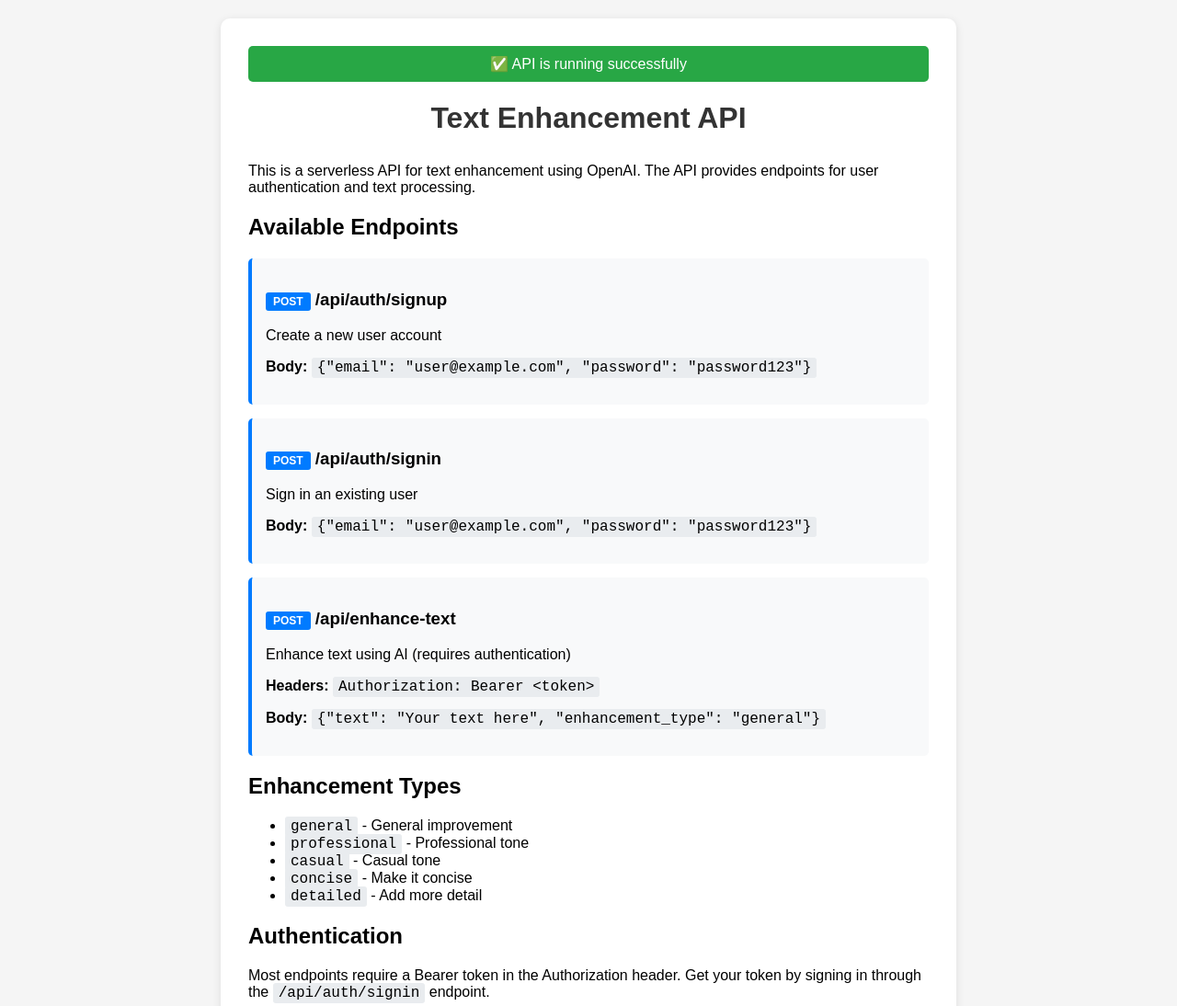
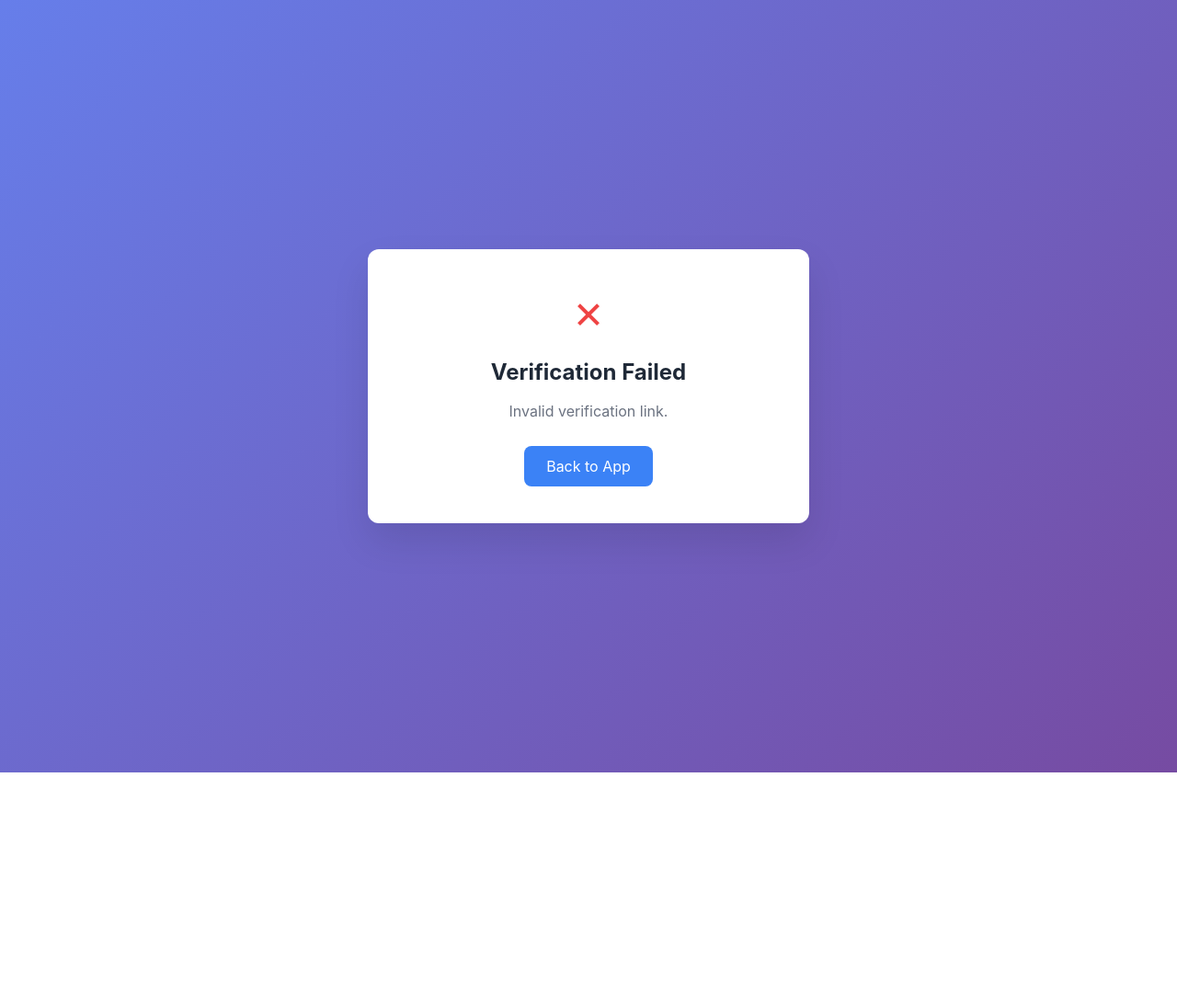
Before and after one commit to Raghunath-Patra/Text-Enhancer-Backend, a website: page public/index.html in a window 1280 px wide. Shown: the top 1094 px of the page at 92% size. After the commit the page ends 840 px from the top, so only its background shows below. Drawn offline with Linux system fonts and the light colour scheme.

Commit message:
email verification

```diff
--- a/public/index.html
+++ b/public/index.html
@@ -3,106 +3,146 @@
 <head>
     <meta charset="UTF-8">
     <meta name="viewport" content="width=device-width, initial-scale=1.0">
-    <title>Text Enhancement API</title>
+    <title>Email Verification - Text Enhancement API</title>
     <style>
         body {
-            font-family: Arial, sans-serif;
-            max-width: 800px;
-            margin: 0 auto;
+            font-family: -apple-system, BlinkMacSystemFont, 'Segoe UI', Roboto, sans-serif;
+            background: linear-gradient(135deg, #667eea 0%, #764ba2 100%);
+            min-height: 100vh;
+            display: flex;
+            align-items: center;
+            justify-content: center;
+            margin: 0;
             padding: 20px;
-            background-color: #f5f5f5;
         }
         .container {
             background: white;
-            padding: 30px;
-            border-radius: 10px;
-            box-shadow: 0 2px 10px rgba(0,0,0,0.1);
+            padding: 40px;
+            border-radius: 12px;
+            box-shadow: 0 20px 40px rgba(0,0,0,0.1);
+            text-align: center;
+            max-width: 400px;
+            width: 100%;
+        }
+        .success {
+            color: #10b981;
+            font-size: 48px;
+            margin-bottom: 20px;
+        }
+        .error {
+            color: #ef4444;
+            font-size: 48px;
+            margin-bottom: 20px;
+        }
+        .loading {
+            color: #3b82f6;
+            font-size: 24px;
+            margin-bottom: 20px;
         }
         h1 {
-            color: #333;
-            text-align: center;
-            margin-bottom: 30px;
+            color: #1f2937;
+            margin-bottom: 16px;
+            font-size: 24px;
         }
-        .endpoint {
-            background: #f8f9fa;
-            padding: 15px;
-            border-radius: 5px;
-            margin: 15px 0;
-            border-left: 4px solid #007bff;
+        p {
+            color: #6b7280;
+            margin-bottom: 24px;
+            line-height: 1.6;
         }
-        .method {
-            background: #007bff;
+        .spinner {
+            width: 40px;
+            height: 40px;
+            border: 4px solid #e5e7eb;
+            border-top: 4px solid #3b82f6;
+            border-radius: 50%;
+            animation: spin 1s linear infinite;
+            margin: 0 auto 20px;
+        }
+        @keyframes spin {
+            0% { transform: rotate(0deg); }
+            100% { transform: rotate(360deg); }
+        }
+        .btn {
+            background: #3b82f6;
             color: white;
-            padding: 3px 8px;
-            border-radius: 3px;
-            font-size: 12px;
-            font-weight: bold;
+            border: none;
+            padding: 12px 24px;
+            border-radius: 8px;
+            cursor: pointer;
+            font-size: 16px;
+            text-decoration: none;
+            display: inline-block;
+            transition: background 0.2s;
         }
-        code {
-            background: #e9ecef;
-            padding: 2px 6px;
-            border-radius: 3px;
-            font-family: 'Courier New', monospace;
-        }
-        .status {
-            background: #28a745;
-            color: white;
-            padding: 10px;
-            border-radius: 5px;
-            text-align: center;
-            margin-bottom: 20px;
+        .btn:hover {
+            background: #2563eb;
         }
     </style>
 </head>
 <body>
     <div class="container">
-        <div class="status">
-            ✅ API is running successfully
+        <div id="loading" style="display: block;">
+            <div class="spinner"></div>
+            <h1>Verifying your email...</h1>
+            <p>Please wait while we confirm your email address.</p>
         </div>
 
-        <h1>Text Enhancement API</h1>
-
-        <p>This is a serverless API for text enhancement using OpenAI. The API provides endpoints for user authentication and text processing.</p>
-
-        <h2>Available Endpoints</h2>
-
-        <div class="endpoint">
-            <h3><span class="method">POST</span> /api/auth/signup</h3>
-            <p>Create a new user account</p>
-            <p><strong>Body:</strong> <code>{"email": "user@example.com", "password": "password123"}</code></p>
+        <div id="success" style="display: none;">
+            <div class="success">✓</div>
+            <h1>Email Verified Successfully!</h1>
+            <p>Your account has been created and verified. You can now use the Text Enhancement API.</p>
+            <p>You can close this window and return to the app to sign in.</p>
         </div>
 
-        <div class="endpoint">
-            <h3><span class="method">POST</span> /api/auth/signin</h3>
-            <p>Sign in an existing user</p>
-            <p><strong>Body:</strong> <code>{"email": "user@example.com", "password": "password123"}</code></p>
+        <div id="error" style="display: none;">
+            <div class="error">✗</div>
+            <h1>Verification Failed</h1>
+            <p id="error-message">There was an error verifying your email. Please try again.</p>
+            <a href="/" class="btn">Back to App</a>
         </div>
+    </div>
 
-        <div class="endpoint">
-            <h3><span class="method">POST</span> /api/enhance-text</h3>
-            <p>Enhance text using AI (requires authentication)</p>
-            <p><strong>Headers:</strong> <code>Authorization: Bearer &lt;token&gt;</code></p>
-            <p><strong>Body:</strong> <code>{"text": "Your text here", "enhancement_type": "general"}</code></p>
-        </div>
+    <script>
+        // Extract token and email from URL parameters
+        const urlParams = new URLSearchParams(window.location.search);
+        const token = urlParams.get('token');
+        const email = urlParams.get('email');
 
-        <h2>Enhancement Types</h2>
-        <ul>
-            <li><code>general</code> - General improvement</li>
-            <li><code>professional</code> - Professional tone</li>
-            <li><code>casual</code> - Casual tone</li>
-            <li><code>concise</code> - Make it concise</li>
-            <li><code>detailed</code> - Add more detail</li>
-        </ul>
+        if (token && email) {
+            // Verify the email
+            fetch('/api/auth/verify-email', {
+                method: 'POST',
+                headers: {
+                    'Content-Type': 'application/json',
+                },
+                body: JSON.stringify({ token, email })
+            })
+            .then(response => response.json())
+            .then(data => {
+                document.getElementById('loading').style.display = 'none';
 
-        <h2>Authentication</h2>
-        <p>Most endpoints require a Bearer token in the Authorization header. Get your token by signing in through the <code>/api/auth/signin</code> endpoint.</p>
+                if (data.error) {
+                    document.getElementById('error').style.display = 'block';
+                    document.getElementById('error-message').textContent = data.error;
+                } else {
+                    document.getElementById('success').style.display = 'block';
 
-        <h2>Rate Limits</h2>
-        <p>Users have daily token limits based on their subscription plan. Free users get a limited number of tokens per day.</p>
-
-        <footer style="text-align: center; margin-top: 40px; color: #666;">
-            <p>Text Enhancement API - Powered by OpenAI</p>
-        </footer>
-    </div>
+                    // Redirect to app after 5 seconds
+                    setTimeout(() => {
+                        window.location.href = '/';
+                    }, 5000);
+                }
+            })
+            .catch(error => {
+                document.getElementById('loading').style.display = 'none';
+                document.getElementById('error').style.display = 'block';
+                document.getElementById('error-message').textContent = 'Network error. Please try again.';
+            });
+        } else {
+            document.getElementById('loading').style.display = 'none';
+            document.getElementById('error').style.display = 'block';
+            document.getElementById('error-message').textContent = 'Invalid verification link.';
+        }
+    </script>
 </body>
 </html>
```
Also changed, not shown: api/auth/signup.js (+48 -27 lines), api/auth/verify-email.js (added, +91 -0 lines).
